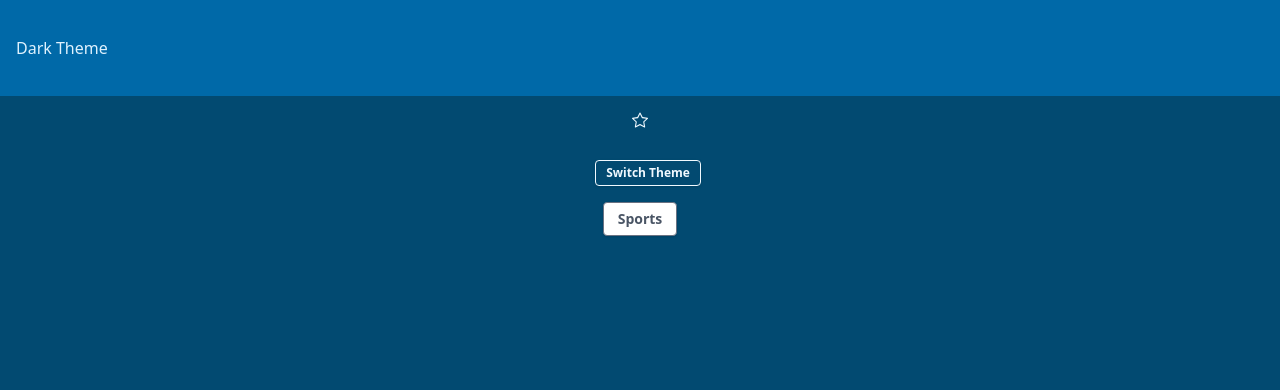
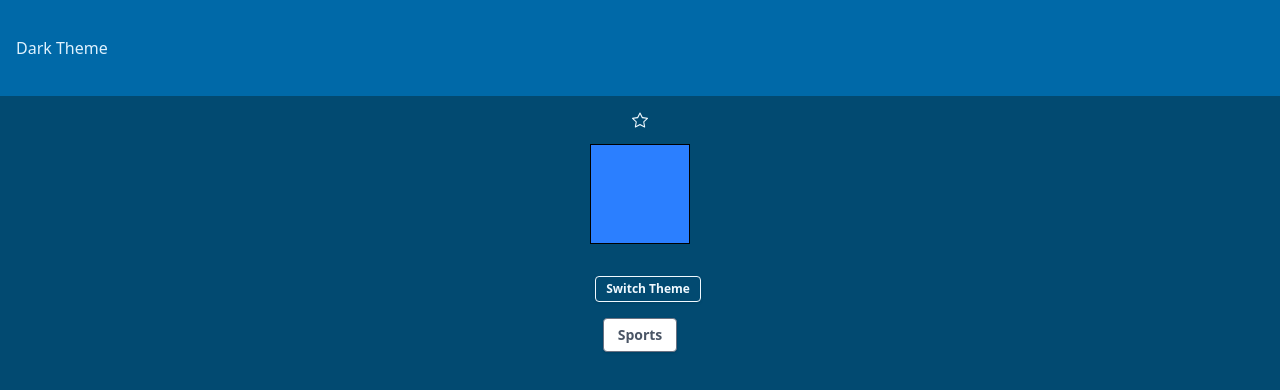
Before and after one commit to MariamRazmadze/reusability, a React (Vite) app: page / in a window 1280 px wide. Shown: the top 390 px of the page. Built offline with nearby package versions, Linux system fonts and the light colour scheme.

Commit message:
render props - add toggle display

```diff
--- a/src/App.tsx
+++ b/src/App.tsx
@@ -3,6 +3,7 @@ import Header from "./components/Theme/Header";
 import SwitchThemeButton from "./components/Theme/SwitchThemeButton";
 import DropdownComponent from "./components/Menu/DropdownComponent";
 import Star from "./components/Star";
+import Box from "./components/Box";
 
 type ThemeContextType = {
   theme: string;
@@ -35,6 +36,7 @@ function App() {
       >
         <Header />
         <Star />
+        <Box />
 
         <SwitchThemeButton />
         <DropdownComponent />
--- /dev/null
+++ b/src/components/Box.tsx
@@ -0,0 +1,21 @@
+import Toggle from "./Toggle/index";
+
+export default function Box() {
+  return (
+    <Toggle>
+      <Toggle.Button>
+        <Toggle.display>
+          {(on) => {
+            const base =
+              "h-[100px] w-[100px] border border-black cursor-pointer transition-colors duration-300 ease-in-out";
+            return (
+              <div
+                className={`${base} ${on ? "bg-white" : "bg-blue-500"}`}
+              ></div>
+            );
+          }}
+        </Toggle.display>
+      </Toggle.Button>
+    </Toggle>
+  );
+}
--- /dev/null
+++ b/src/components/Toggle/ToggleDisplay.tsx
@@ -0,0 +1,11 @@
+import React, { useContext } from "react";
+import { ToggleContext } from "./Toggle";
+
+export default function ToggleDisplay({
+  children,
+}: {
+  children: (on: boolean) => React.ReactNode;
+}) {
+  const { on } = useContext(ToggleContext);
+  return <>{children(on)}</>;
+}
--- a/src/components/Toggle/index.ts
+++ b/src/components/Toggle/index.ts
@@ -2,11 +2,13 @@ import ToggleComponent from "./Toggle";
 import ToggleButton from "./ToggleButton";
 import ToggleOn from "./ToggleOn";
 import ToggleOff from "./ToggleOff";
+import ToggleDisplay from "./ToggleDisplay";
 
 const Toggle = Object.assign(ToggleComponent, {
   Button: ToggleButton,
   On: ToggleOn,
   Off: ToggleOff,
+  display: ToggleDisplay,
 });
 
 export default Toggle;
```
